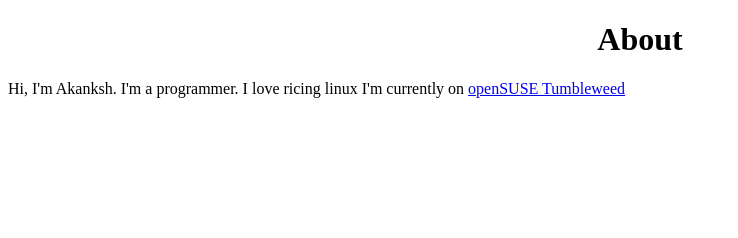
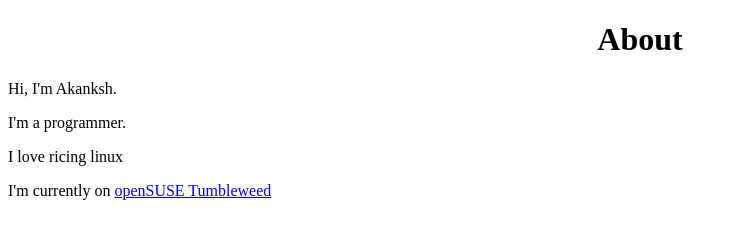
Before and after one commit to Akanksh12/cozy-blog, a website: page public/about.html in a window 1280 px wide. Shown: the whole page, without its empty margins (0-738 px from the left). Drawn offline with Linux system fonts and the light colour scheme.

Commit message:
fixed serving error

```diff
--- a/public/about.html
+++ b/public/about.html
@@ -7,9 +7,9 @@
 </head>
 <body>
     <h1 style="text-align: center">About</h1>
-    Hi, I'm Akanksh.
-    I'm a programmer.
-    I love ricing linux
-    I'm currently on <a href="https://get.opensuse.org/tumbleweed/">openSUSE Tumbleweed</a>
+    <p>Hi, I'm Akanksh.</p>
+    <p>I'm a programmer.</p>
+    <p>I love ricing linux</p>
+    <p>I'm currently on <a href="https://get.opensuse.org/tumbleweed/">openSUSE Tumbleweed</a></p>
 </body>
 </html>
```
Also changed, not shown: index.js (+5 -4 lines).
